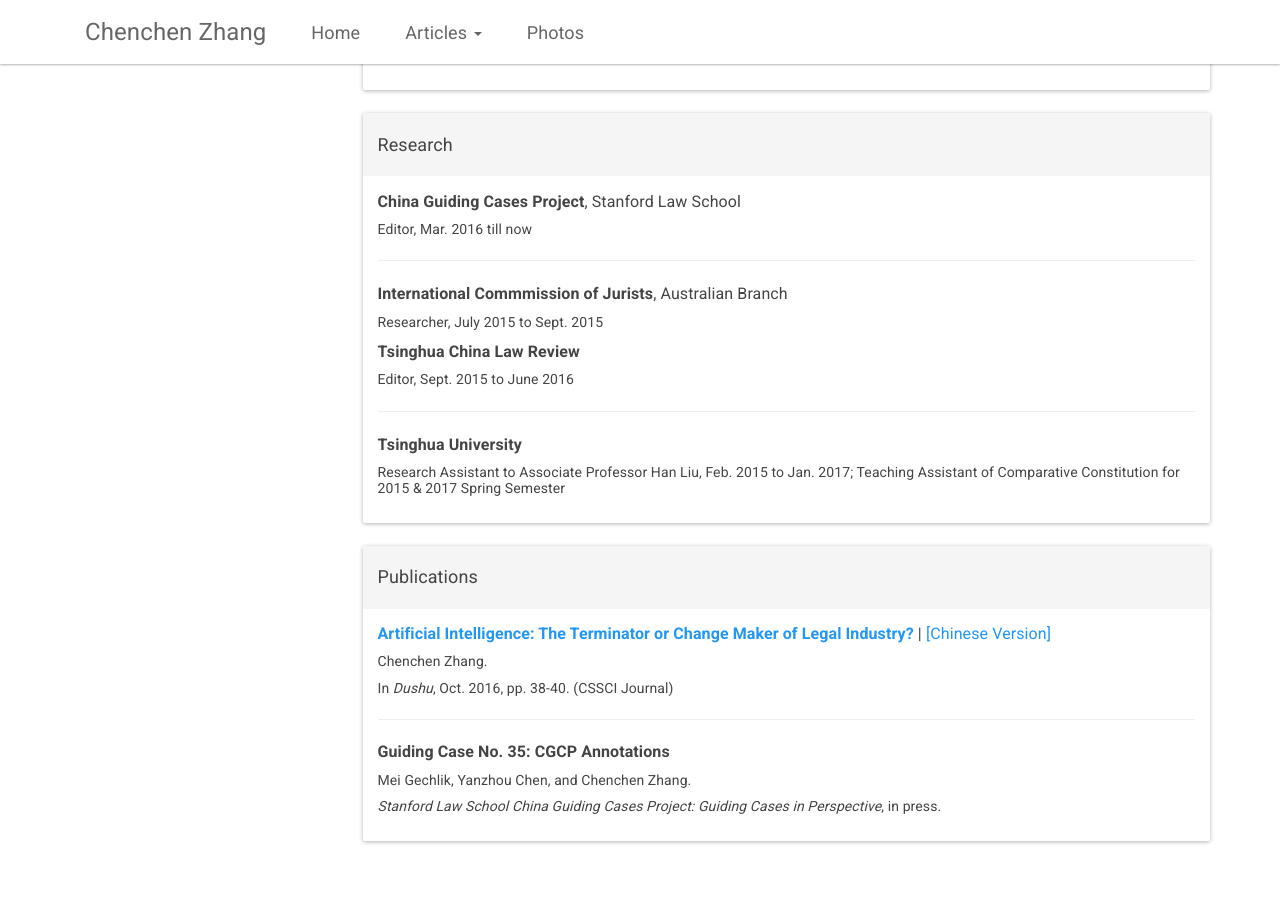
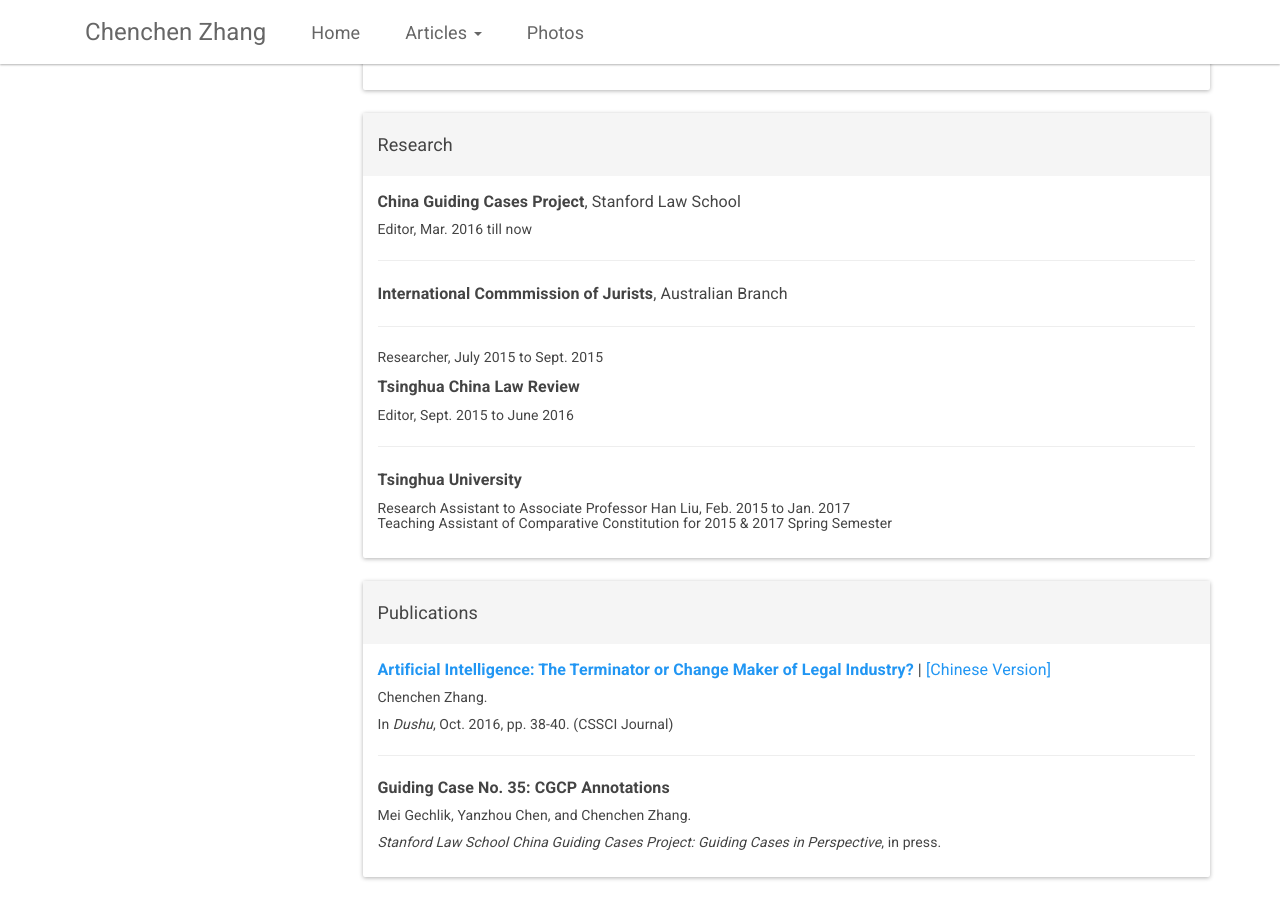
Before and after one commit to CeciliaZhang/-CeciliaZhang-.github-io, a Jekyll site: the page built from index.html, in a window 1280 px wide and 900 px high, scrolled down 907 px. Built offline with Jekyll 4.4.1, drawn with Linux system fonts in a browser that asks for light colours; nearby versions of some CDN libraries; before the commit the page ends 1771 px from its top, so only the background shows below that.

Commit message:
Update research.html

```diff
--- a/_includes/research.html
+++ b/_includes/research.html
@@ -7,11 +7,12 @@
         <h6>Editor, Mar. 2016 till now</h6>
         <hr/>
         <h5 style="line-height: 120%;"><b>International Commmission of Jurists</b>, Australian Branch</h5>
+        <hr/>
         <h6>Researcher, July 2015 to Sept. 2015</h6>
         <h5 style="line-height: 120%;"><b>Tsinghua China Law Review</b></h5>
         <h6>Editor, Sept. 2015 to June 2016</h6>
         <hr/>
         <h5 style="line-height: 120%;"><b>Tsinghua University</b></h5>
-        <h6>Research Assistant to Associate Professor Han Liu, Feb. 2015 to Jan. 2017; Teaching Assistant of Comparative Constitution for 2015 & 2017 Spring Semester</h6>
+        <h6>Research Assistant to Associate Professor Han Liu, Feb. 2015 to Jan. 2017<br>Teaching Assistant of Comparative Constitution for 2015 & 2017 Spring Semester</h6>
     </div>
 </div>
```
